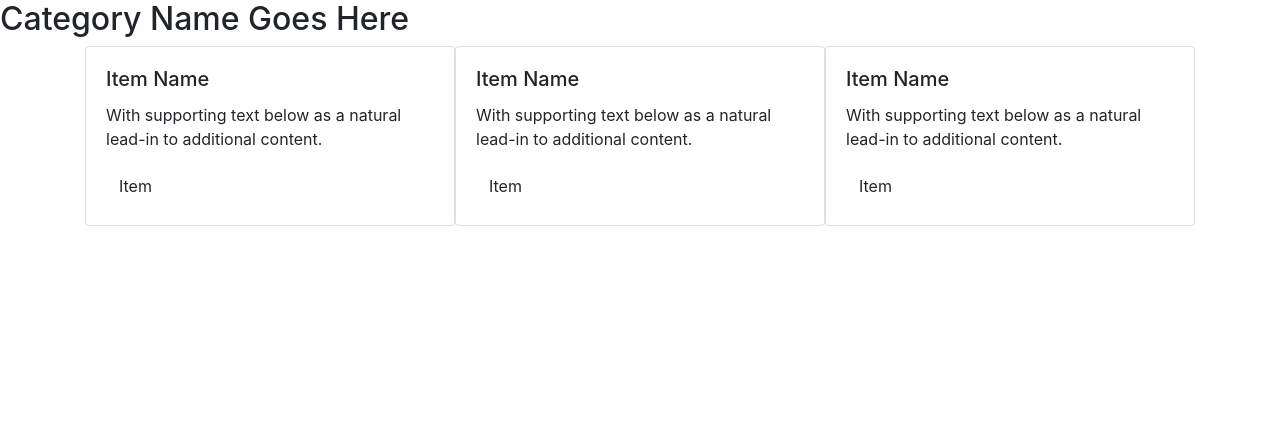
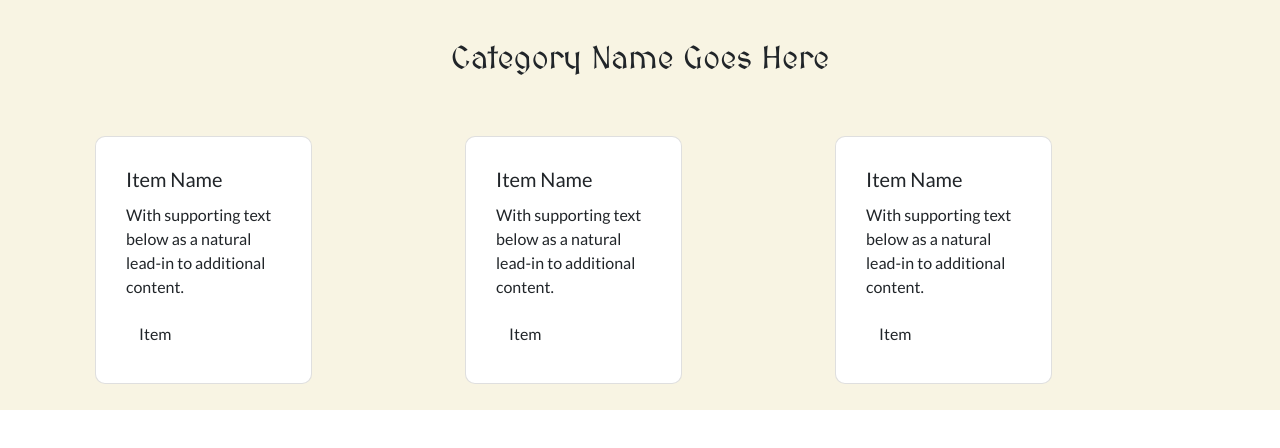
Before and after one commit to kristenmoran/Project-3-Frontend, a React (Create React App) app in the folder pathfinderstore/: page /items in a window 1280 px wide. Shown: the top 448 px of the page. Built offline with nearby package versions, Linux system fonts and the light colour scheme.

Commit message:
more styling added to Category and Item Pages

```diff
--- a/pathfinderstore/src/components/CategoryPage/CategoryPage.css
+++ b/pathfinderstore/src/components/CategoryPage/CategoryPage.css
@@ -1 +1,18 @@
 /* code will go here */
+.categoryPage {
+	background-color: #f8f4e3;
+}
+
+.categoryTitle {
+	text-align: center;
+	font-family: 'MedievalSharp', cursive;
+	padding-top: 40px;
+	padding-bottom: 40px;
+}
+
+.categoryCard {
+	padding: 10px;
+	margin: 10px;
+	border-radius: 10px;
+	font-family: 'Lato', sans-serif;
+}
--- a/pathfinderstore/src/components/CategoryPage/CategoryPage.js
+++ b/pathfinderstore/src/components/CategoryPage/CategoryPage.js
@@ -4,16 +4,18 @@ import Header from '../Header/Header';
 import Container from 'react-bootstrap/Container';
 import Row from 'react-bootstrap/Row';
 import Col from 'react-bootstrap/Col';
+import Card from 'react-bootstrap/Card';
+import './CategoryPage.css';
 
 function CategoryPage() {
 	return (
-		<div>
+		<div className='categoryPage'>
 			<Header />
-			<h2>Category Name Goes Here</h2>
+			<h2 className='categoryTitle'>Category Name Goes Here</h2>
 			<Container className='container-fluid d-flex justify-content-center'>
 				<Row class='row'>
-					<Col class='col-sm-12'>
-						<div class='card'>
+					<Col sm={true} className='mb-3 col-lg-8 col-m2-12'>
+						<Card className='categoryCard'>
 							<div class='card-body'>
 								<h5 class='card-title'>Item Name</h5>
 								<p class='card-text'>
@@ -24,12 +26,12 @@ function CategoryPage() {
 									Item
 								</Link>
 							</div>
-						</div>
+						</Card>
 					</Col>
 				</Row>
 				<Row class='row'>
-					<Col class='col-sm-12'>
-						<div class='card'>
+					<Col sm={true} className='mb-3 col-lg-8 col-m2-12'>
+						<Card className='categoryCard'>
 							<div class='card-body'>
 								<h5 class='card-title'>Item Name</h5>
 								<p class='card-text'>
@@ -40,12 +42,12 @@ function CategoryPage() {
 									Item
 								</Link>
 							</div>
-						</div>
+						</Card>
 					</Col>
 				</Row>
 				<Row class='row'>
-					<Col class='col-sm-12'>
-						<div class='card'>
+					<Col sm={true} className='mb-3 col-lg-8 col-m2-12'>
+						<Card className='categoryCard'>
 							<div class='card-body'>
 								<h5 class='card-title'>Item Name</h5>
 								<p class='card-text'>
@@ -56,7 +58,7 @@ function CategoryPage() {
 									Item
 								</Link>
 							</div>
-						</div>
+						</Card>
 					</Col>
 				</Row>
 			</Container>
--- /dev/null
+++ b/pathfinderstore/src/components/ItemPage/Item.css
@@ -0,0 +1,17 @@
+.itemPage {
+	background-color: #f8f4e3;
+}
+
+.itemDescription {
+	padding-top: 40px;
+}
+
+.itemTitle,
+.listTitle {
+	font-family: 'MedievalSharp', cursive;
+}
+
+.itemParagraph,
+.itemList {
+	font-family: 'Lato', sans-serif;
+}
--- a/pathfinderstore/src/components/ItemPage/Item.js
+++ b/pathfinderstore/src/components/ItemPage/Item.js
@@ -1,23 +1,27 @@
 import React from 'react';
 import 'bootstrap/dist/css/bootstrap.min.css';
 import Header from '../Header/Header';
+import Container from 'react-bootstrap/Container';
 import Row from 'react-bootstrap/Row';
 import Col from 'react-bootstrap/Col';
+import './Item.css';
+
 function Item() {
 	return (
-		<div>
+		<div className='itemPage'>
+			<Container>
 				<Header />
 				<Row className='row justify-content-center'>
-				<Col className='col-md-6 justify-content-center'>
-					<h3 class='my-3'>Item Description</h3>
-					<p>
-						Lorem ipsum dolor sit amet, consectetur adipiscing elit. Nam viverra
-						euismod odio, gravida pellentesque urna varius vitae. Sed dui lorem,
-						adipiscing in adipiscing et, interdum nec metus. Mauris ultricies,
-						justo eu convallis placerat, felis enim.
+					<Col className='itemDescription col-md-6 justify-content-center'>
+						<h3 className='itemTitle'>Item Description</h3>
+						<p className='itemParagraph'>
+							Lorem ipsum dolor sit amet, consectetur adipiscing elit. Nam
+							viverra euismod odio, gravida pellentesque urna varius vitae. Sed
+							dui lorem, adipiscing in adipiscing et, interdum nec metus. Mauris
+							ultricies, justo eu convallis placerat, felis enim.
 						</p>
-					<h3 class='my-3'>Item Details</h3>
-					<ul>
+						<h3 className='listTitle'>Item Details</h3>
+						<ul className='itemList'>
 							<li>Lorem Ipsum</li>
 							<li>Dolor Sit Amet</li>
 							<li>Consectetur</li>
@@ -25,6 +29,7 @@ function Item() {
 						</ul>
 					</Col>
 				</Row>
+			</Container>
 		</div>
 	);
 }
```
Lines whose indentation alone changed are shown as unchanged.
